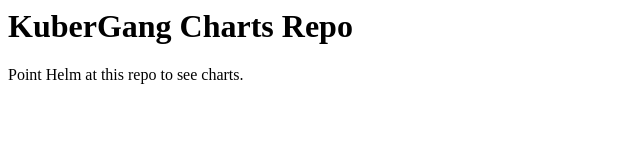
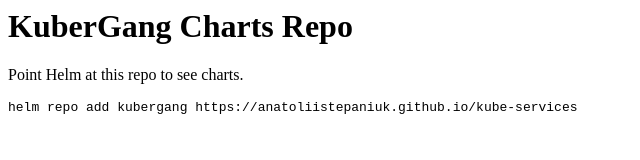
Before and after one commit to AnatoliiStepaniuk/kube-services, a plain HTML site: page docs/index.html in a window 1280 px wide. Shown: the whole page, without its empty margins (0-640 px from the left). Drawn offline with Linux system fonts and the light colour scheme.

Commit message:
helm repo add

```diff
--- a/docs/index.html
+++ b/docs/index.html
@@ -5,5 +5,6 @@
 <body>
 <h1>KuberGang Charts Repo</h1>
 <p>Point Helm at this repo to see charts.</p>
+<code>helm repo add kubergang https://anatoliistepaniuk.github.io/kube-services</code>
 </body>
 </html>
```
